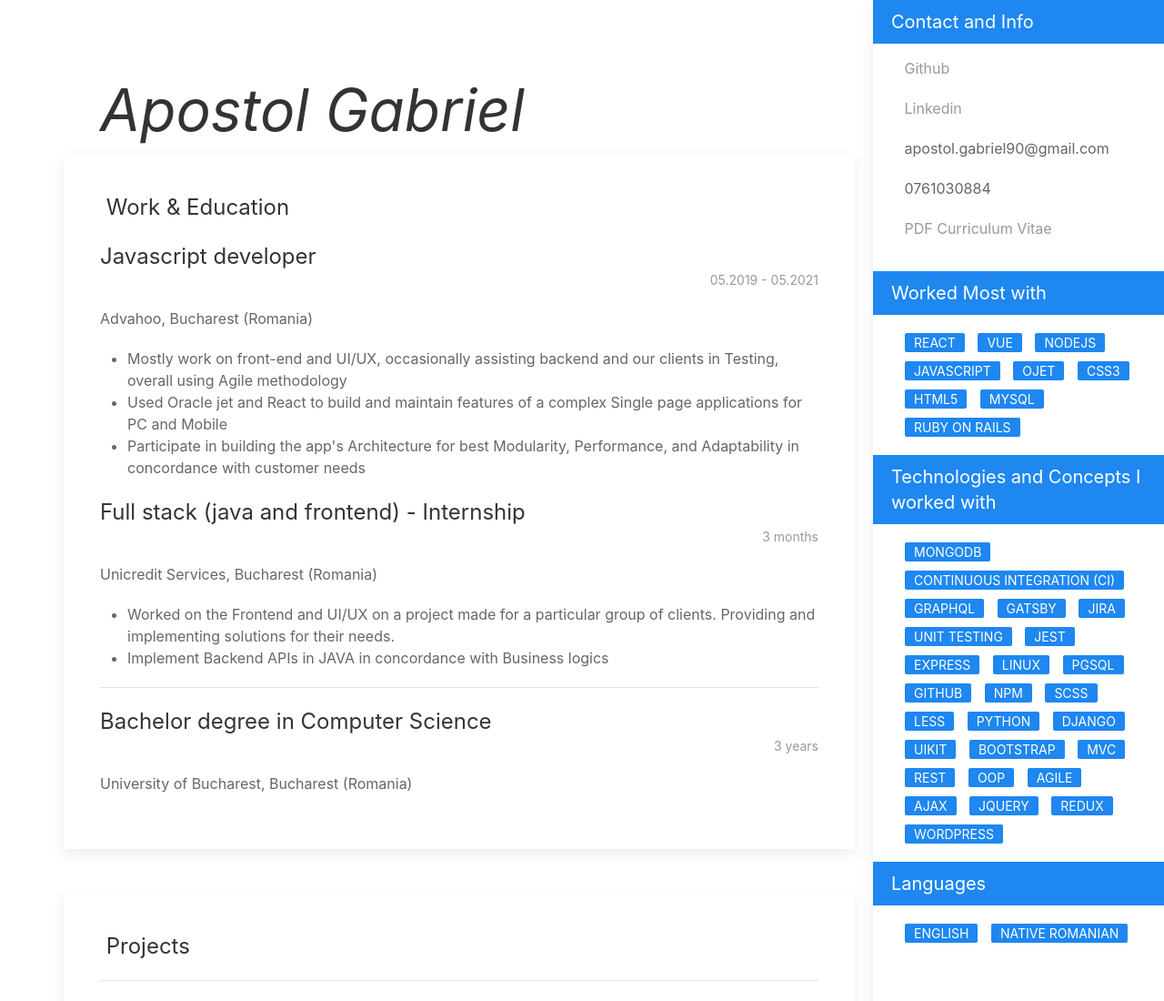
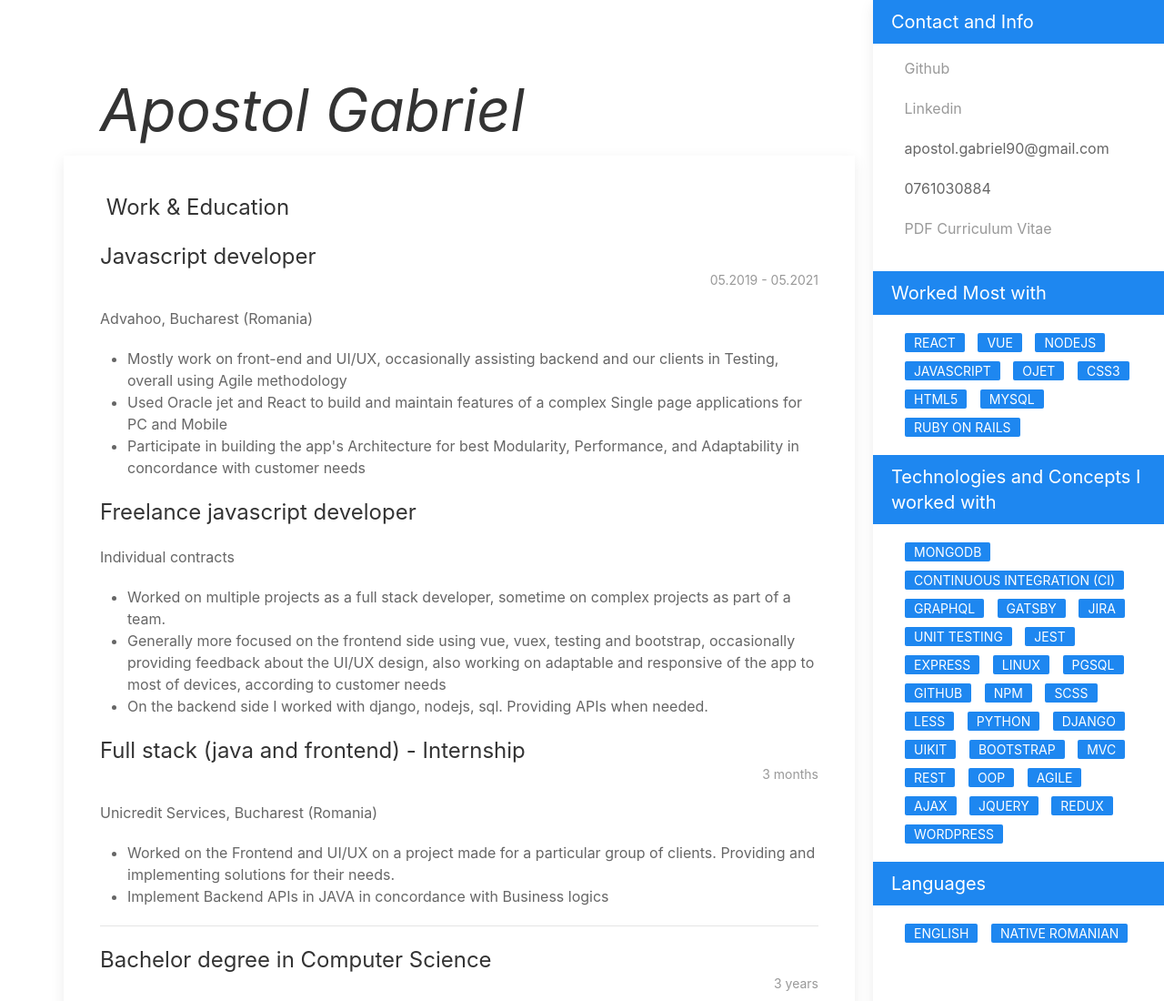
Before and after one commit to gabiap96/gabiap96, a plain HTML site: page index.html in a window 1280 px wide. Shown: the top 1100 px of the page at 91% size. Drawn offline with nearby package versions, Linux system fonts and the light colour scheme.

Commit message:
pdf modification

```diff
--- a/index.html
+++ b/index.html
@@ -34,6 +34,20 @@
                                 applications for PC and Mobile</li>
                             <li>Participate in building the app's Architecture for best Modularity, Performance, and
                                 Adaptability in concordance with customer needs</li>
+                        </ul>
+                        </p>
+                    </div>
+                    <div class="project">
+                        <h3 class="uk-card-title">Freelance javascript developer
+                        </h3>
+                        <p>Individual contracts<br>
+                        <ul>
+                            <li>Worked on multiple projects as a full stack developer, sometime on complex projects as
+                                part of a team.</li>
+                            <li>Generally more focused on the frontend side using vue, vuex, testing and bootstrap,
+                                occasionally providing feedback about the UI/UX design, also working on adaptable and
+                                responsive of the app to most of devices, according to customer needs</li>
+                            <li>On the backend side I worked with django, nodejs, sql. Providing APIs when needed.</li>
                         </ul>
                         </p>
                     </div>
@@ -138,7 +152,8 @@
                 </p>
                 <p>
                     <span uk-icon="icon: receiver; ratio: 1.5"></span>
-                    <span class="contact">0761030884</span></p>
+                    <span class="contact">0761030884</span>
+                </p>
                 <p>
                     <span uk-icon="icon: credit-card; ratio: 1.5"></span>
                     <a class="uk-link-muted" href="./pdf/apostol_gabriel.pdf">PDF Curriculum Vitae</a>
```
Also changed, not shown: pdf/PDF.html (+13 -0 lines).
